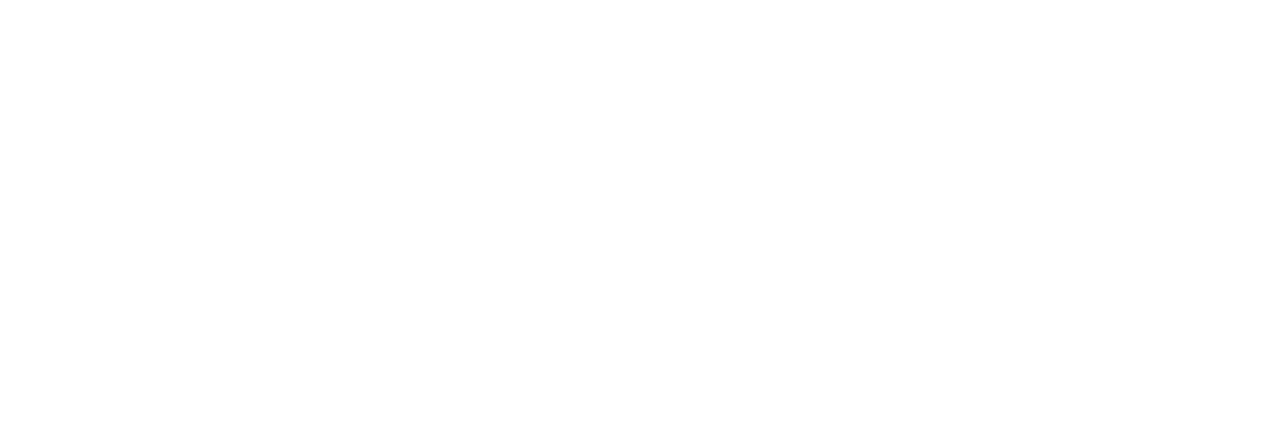
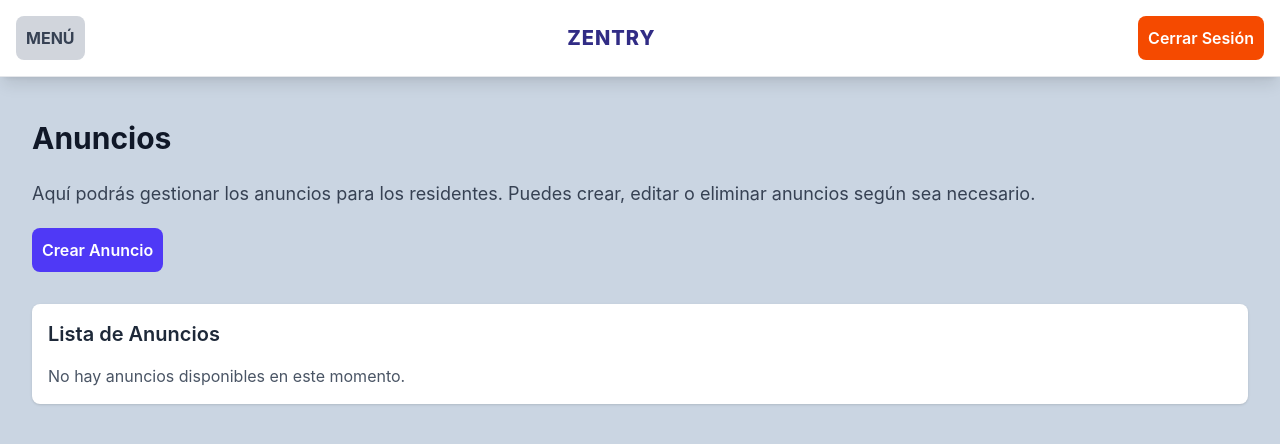
Before and after one commit to fureeedi/ZENTRY, a React (Vite) app in the folder 03-Develop/frontend/frontend_zentry/: page /administracion/anuncios in a window 1280 px wide. Before the commit this address had no page. Shown: the top 444 px of the page. Built offline with nearby package versions, Linux system fonts and the light colour scheme.

Commit message:
chore: Agregacion de componente Anuncios con estilos

```diff
--- a/03-Develop/frontend/frontend_zentry/src/administracion.jsx
+++ b/03-Develop/frontend/frontend_zentry/src/administracion.jsx
@@ -1,6 +1,6 @@
 import './assets/styles/index.css'
 import React, { useState } from 'react';
-import { Link } from "react-router-dom";
+import { Outlet,Link } from "react-router-dom";
 
 const ICON_URLS = {
     // Menú Lateral (URLs de Placeholders en lugar de SVG)
@@ -125,32 +125,15 @@
           ))}
         </div>
       </nav>
+
+      {/* Contenido Principal */}
       <main>
-
-    {/* Contenedor para el contenido principal del mensaje principal*/}
-    <div className='p-45'>
-            <div className="p-6 md:p-10 max-w-3xl mx-auto bg-white rounded-xl shadow-2xl border border-slate-300">
-                <div className='text-center'>
-
-                    <h2 className="text-3xl font-extrabold text-gray-900 mb-2">
-                        Panel de Control Zentry
-                    </h2>
-
-                    <p className="text-lg text-gray-600">
-                    Bienvenido al sistema de gestión inteligente. Su labor es clave para
-                        <strong> dinamizar la comunicación</strong> y asegurar una
-                        <strong> administración eficiente</strong> de las zonas comunes del conjunto.
-                    </p>
-
-                    <p className="text-base font-semibold text-indigo-700 mt-4">
-                        Utilice el <strong>menú</strong> lateral para gestionar el registro de residentes,
-                        supervisar la disponibilidad de áreas y publicar noticias de interés
-                        para la comunidad.
-                    </p>
-                </div>
-            </div>
+        {/* Contenedor para el contenido principal del mensaje principal*/}
+        <div className="">
+            <Outlet />
         </div>
       </main>
+
     </div>
   )
 }
--- /dev/null
+++ b/03-Develop/frontend/frontend_zentry/src/anuncios.jsx
@@ -0,0 +1,25 @@
+import './assets/styles/index.css'
+import React, { useState } from 'react';
+
+export default function Anuncios() {
+    return (
+        <div className="min-h-screen bg-gray-50 bg-slate-300 pt-30">
+            <div className="max-w-7xl mx-auto px-4 sm:px-6 lg:px-8">
+                <h1 className="text-3xl font-bold text-gray-900 mb-6">Anuncios</h1>
+                <p className="text-gray-700 text-lg pb-5">
+                    Aquí podrás gestionar los anuncios para los residentes. Puedes crear, editar o eliminar anuncios según sea necesario.
+                </p>
+
+                <button className="p-2.5 rounded-lg font-semibold text-white bg-indigo-600 hover:bg-indigo-700 transition duration-150 text-sm md:text-base whitespace-nowrap">
+                    Crear Anuncio
+                </button>
+
+                {/* Aquí iría el contenido específico de la sección de Anuncios */}
+                <div className="mt-8 p-4 bg-white rounded-lg shadow">
+                    <h2 className="text-xl font-semibold text-gray-800 mb-4">Lista de Anuncios</h2>
+                    <p className="text-gray-600">No hay anuncios disponibles en este momento.</p>
+                </div>
+            </div>
+        </div>
+    )
+}
--- /dev/null
+++ b/03-Develop/frontend/frontend_zentry/src/layout.jsx
@@ -0,0 +1,11 @@
+import Administracion from "./administracion";
+import { Outlet } from "react-router";
+
+export default function Layout() {
+  return (
+    <>
+      <Administracion />
+      <Outlet /> {/* Aquí se cargarán las páginas */}
+    </>
+  );
+}
--- a/03-Develop/frontend/frontend_zentry/src/main.jsx
+++ b/03-Develop/frontend/frontend_zentry/src/main.jsx
@@ -3,6 +3,8 @@
 
 import Login from './login';
 import Administracion from './administracion';
+import WelcomeMessageAdmin from './welcomeMessageAdmin';
+import Anuncios from './anuncios';
 
 createRoot(document.getElementById('root')).render(
 
@@ -13,7 +15,9 @@
         <Route path="/" element={<Login />} />
 
         {/* Rutas administración */}
-        <Route path='administracion' element={<Administracion />}>
+        <Route path='/administracion' element={<Administracion />}>
+            <Route index element={<WelcomeMessageAdmin />} />
+            <Route path='anuncios' element={<Anuncios />} />
         </Route>
 
     </Routes>
--- /dev/null
+++ b/03-Develop/frontend/frontend_zentry/src/welcomeMessageAdmin.jsx
@@ -0,0 +1,30 @@
+import React from "react";
+import './assets/styles/index.css'
+
+export default function WelcomeMessageAdmin() {
+    return (
+        <div className='p-45'>
+            <div className="p-6 md:p-10 max-w-3xl mx-auto bg-white rounded-xl shadow-2xl border border-slate-300">
+                <div className='text-center'>
+
+                    <h2 className="text-3xl font-extrabold text-gray-900 mb-2">
+                        Panel de Control Zentry
+                    </h2>
+
+                    <p className="text-lg text-gray-600">
+                    Bienvenido al sistema de gestión inteligente. Su labor es clave para
+                        <strong> dinamizar la comunicación</strong> y asegurar una
+                        <strong> administración eficiente</strong> de las zonas comunes del conjunto.
+                    </p>
+
+                    <p className="text-base font-semibold text-indigo-700 mt-4">
+                        Utilice el <strong>menú</strong> lateral para gestionar el registro de residentes,
+                        supervisar la disponibilidad de áreas y publicar noticias de interés
+                        para la comunidad.
+                    </p>
+                </div>
+            </div>
+        </div>
+
+    );
+}
```
